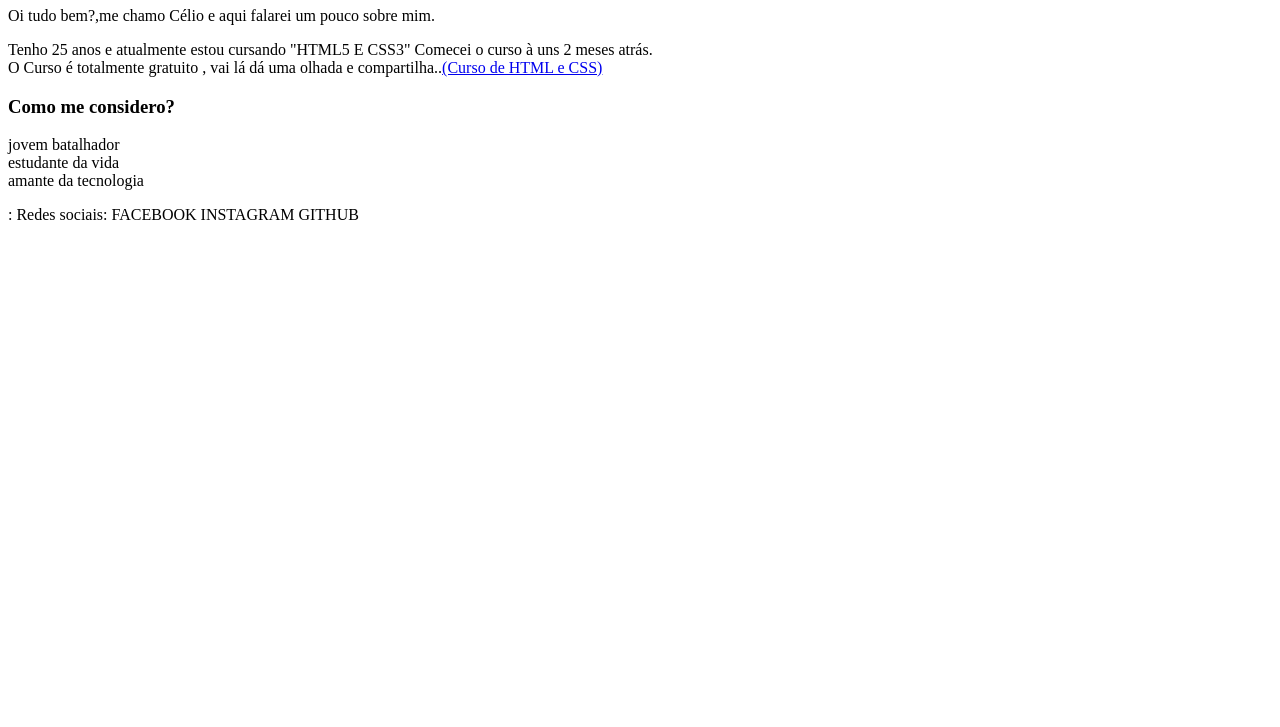
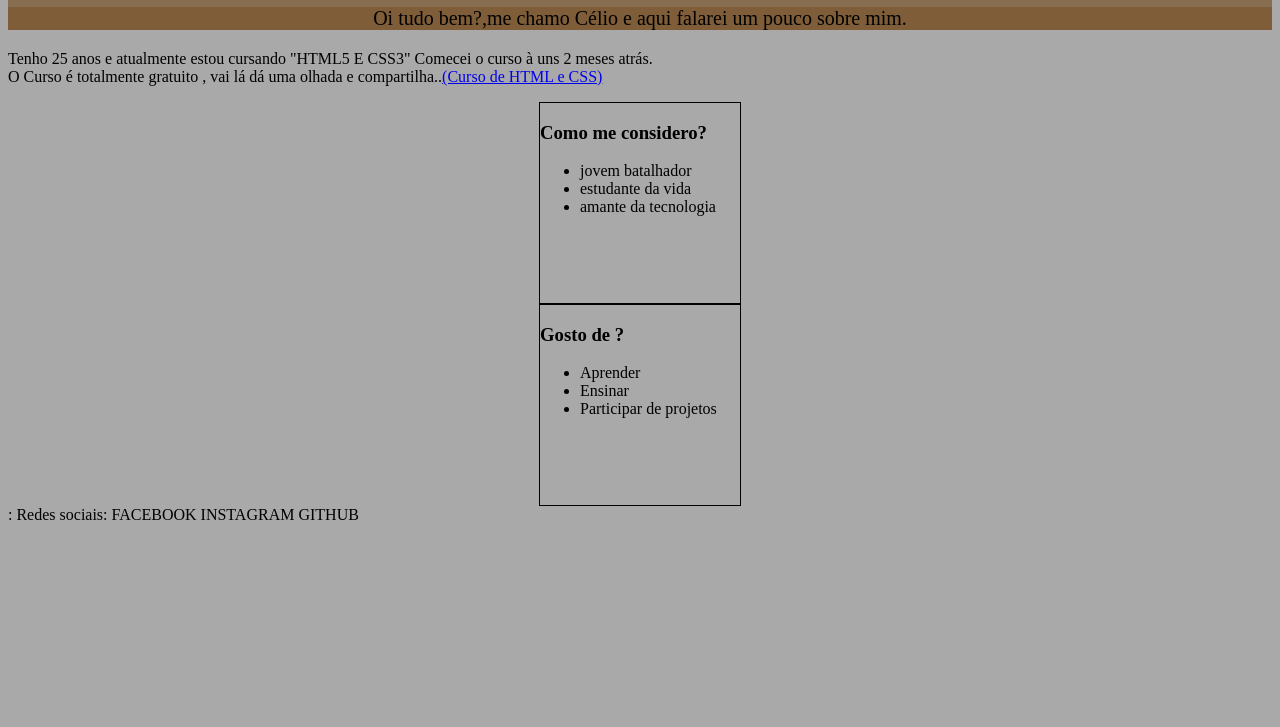
Before and after one commit to Celiosantoss/BIO, a plain HTML site: page index.html in a window 1280 px wide. Shown: the part 73-800 px from the top of the page. Drawn offline with Linux system fonts and the light colour scheme.

Commit message:
atualizei a bio

```diff
--- a/index.html
+++ b/index.html
@@ -4,6 +4,7 @@
     <meta charset="UTF-8">
     <meta name="viewport" content="width=device-width, initial-scale=1.0">
     <title>me conhecendo melhor</title>
+    <link rel="stylesheet" href="style.css">
 </head>
 <body><header>
     <h1>Me Conhecendo Melhor</h1>
@@ -15,13 +16,23 @@
       O Curso é totalmente gratuito , vai lá dá uma olhada e compartilha..<a href="https://youtube.com/playlist?list=PLHz_AreHm4dkZ9-atkcmcBaMZdmLHft8n&si=fYbOLLIpewYG-0RB" target="_blank" >(Curso de HTML e CSS)</a></p>
      <div>
       <h3>Como me considero?</h3>
-      <p>
-          jovem batalhador <br>
-          estudante da vida <br>
-           amante da tecnologia
-      </p>
+
+          <ul>
+              <li>jovem batalhador</li>
+              <li>estudante da vida</li>
+               <li>amante da tecnologia</li>
+          </ul>
+
      </div>
      <div>
+        <h3> Gosto de ?</h3>
+    <ul>
+            <li>Aprender</li>
+            <li>Ensinar</li>
+            <li>Participar de projetos</li>
+
+        </ul>
+
 
      </div>
  </article>
--- /dev/null
+++ b/style.css
@@ -0,0 +1,26 @@
+@charset "UTF-8";
+body{
+    background-color: darkgrey;
+}
+header{
+    background-color:#7b572fb7 ;
+}
+header p{
+    background-color: #7b572fb7;
+    text-align: center;
+    font-size: 20px;
+}
+header h1{ text-align: center}
+
+article{
+    background-color:;
+    margin: auto;
+}
+div{display:inline block;
+
+
+    border: 1px solid black;
+    width: 200px;
+    height: 200px;
+    margin: auto;
+}
```
